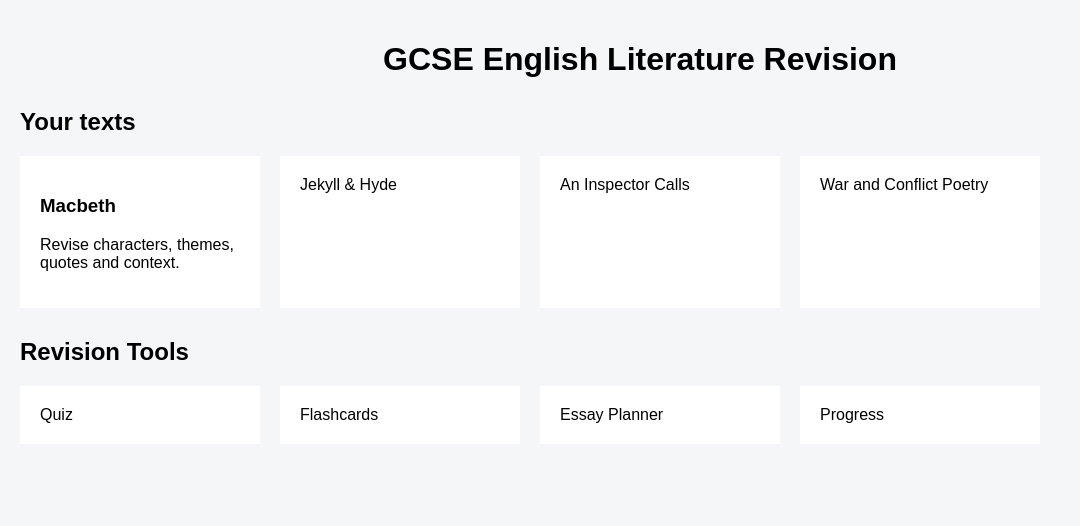
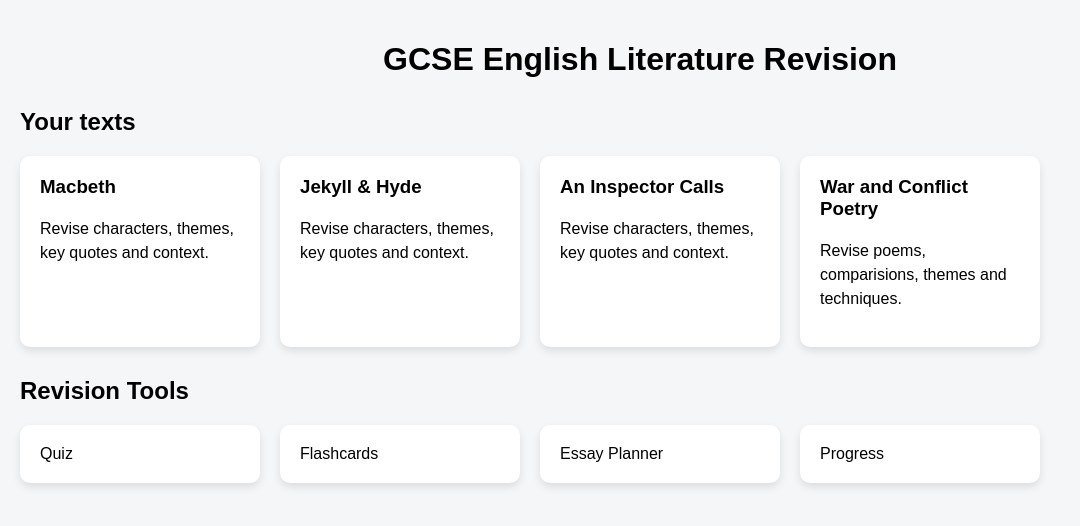
Before and after one commit to jshepherd1234/GCSE-Revision-App, a Flask app: page / in a window 1280 px wide. Shown: the top 526 px of the page, without its empty margins (0-1080 px from the left). Run offline with Flask 3, Linux system fonts and the light colour scheme.

Commit message:
Styled revision dashboard cards

```diff
--- a/static/style.css
+++ b/static/style.css
@@ -46,7 +46,7 @@ h2 { /* Targets h2 headings*/
     padding: 20px;
 
     /* Makes rounded corners */
-    border-radius: 10;
+    border-radius: 10px;
 
     /* Removes the dault hyperlink underline */
     text-decoration: none;
@@ -59,12 +59,36 @@ h2 { /* Targets h2 headings*/
 
     /* Makes changes happen smoothly */
     transition: 0.2s;
+
+    /* Adds depth to the cards */
+    box-shadow: 0 4px 8px rgba(0,0,0,0.1);
+
 }
+
+/* Styles the inside of each card */
+.card h3{
+
+    /* Removes the default large gap above headings */
+    margin-top: 0;
+
+}
+
+/* Styles the description inside each card */
+.card p {
+
+     /* Makes the description easier to read */
+    line-height: 1.5;
+
+}
+
+
 
 /* Changes the card when the user hovers over it */
 .card:hover {
 
     /* Makes the card move slightly upwards */
-    transform: translate(-5px);
+    transform: translateY(-5px);
+
+    box-shadow: 0 8px 16px rgba(0,0,0,0.15);
 
 }
--- a/templates/home.html
+++ b/templates/home.html
@@ -26,22 +26,50 @@
 
        <p>
 
-            Revise characters, themes, quotes and context.
+            Revise characters, themes,
+            key quotes and context.
 
        </p>
 
     </a>
 
     <a href="/jekyll-hyde" class="card">
-        Jekyll & Hyde
+
+       <h3> Jekyll & Hyde </h3>
+
+       <p>
+
+            Revise characters, themes,
+            key quotes and context.
+
+       </p>
+
     </a>
 
     <a href="/an-inspector-calls" class="card">
-        An Inspector Calls
+
+       <h3> An Inspector Calls </h3>
+
+       <p>
+
+            Revise characters, themes,
+            key quotes and context.
+
+       </p>
+
     </a>
 
     <a href="/war-conflict-poetry" class="card">
-        War and Conflict Poetry
+
+       <h3> War and Conflict Poetry </h3>
+
+       <p>
+
+            Revise poems, comparisions,
+            themes and techniques.
+
+       </p>
+
     </a>
 
 </div>
```
